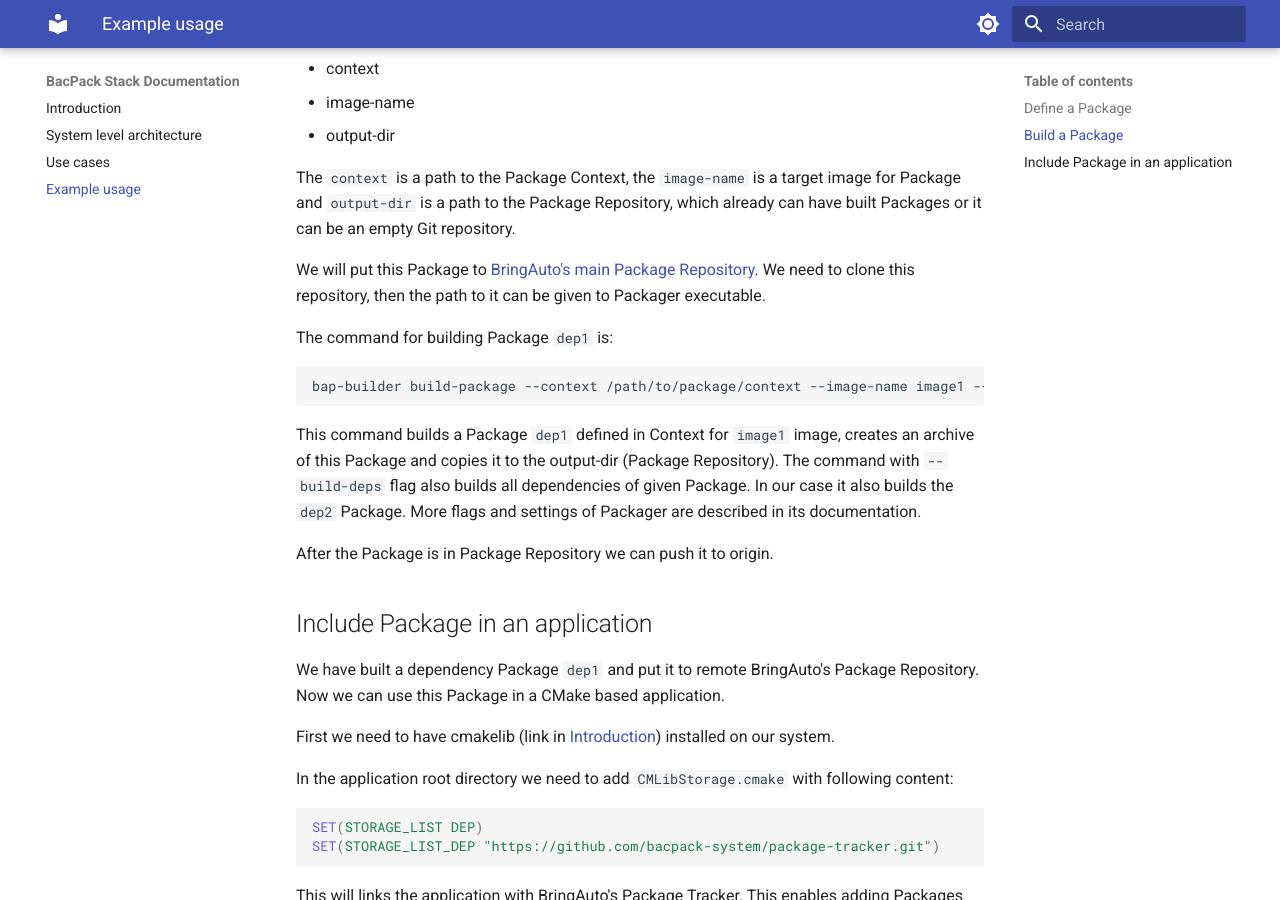
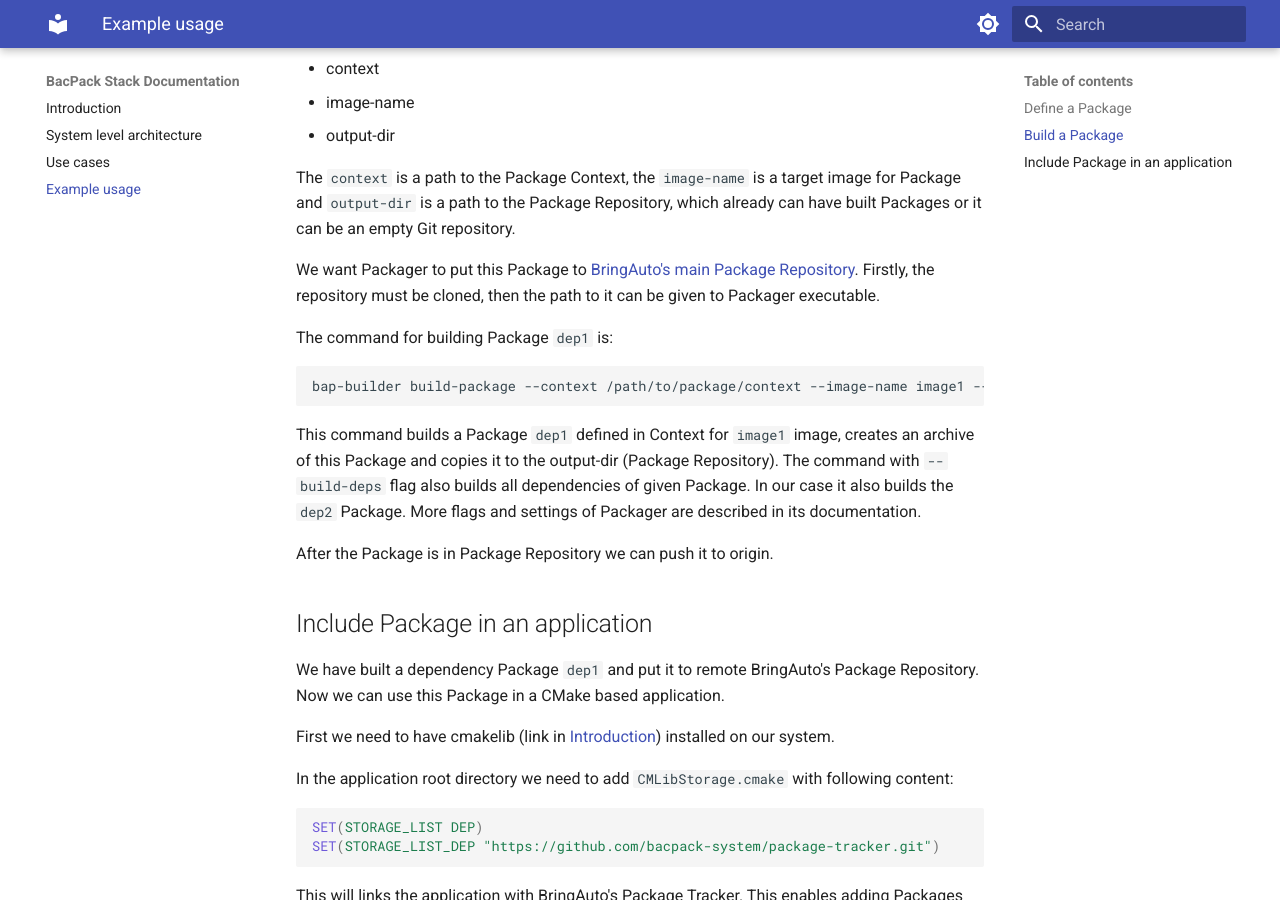
Before and after one commit to bacpack-system/bacpack-system.github.io, an MkDocs documentation site: the page built from docs/example_usage.md, in a window 1280 px wide and 900 px high, scrolled down 2273 px. Built offline with MkDocs 1.6.1 and Material for MkDocs 9.7.7, drawn with Linux system fonts in a browser that asks for light colours.

Commit message:
Fix links, better wording

```diff
--- a/docs/example_usage.md
+++ b/docs/example_usage.md
@@ -110,9 +110,9 @@ The `context` is a path to the Package Context, the `image-name` is a target ima
 `output-dir` is a path to the Package Repository, which already can have built Packages or it can
 be an empty Git repository.
 
-We will put this Package to
-[BringAuto's main Package Repository](https://gitea.bringauto.com/fleet-protocol/package-repository").
-We need to clone this repository, then the path to it can be given to Packager executable.
+We want Packager to put this Package to
+[BringAuto's main Package Repository](https://gitea.bringauto.com/fleet-protocol/package-repository).
+Firstly, the repository must be cloned, then the path to it can be given to Packager executable.
 
 The command for building Package `dep1` is:
 
```
Also changed, not shown: docs/use_cases.md (+1 -1 lines).
